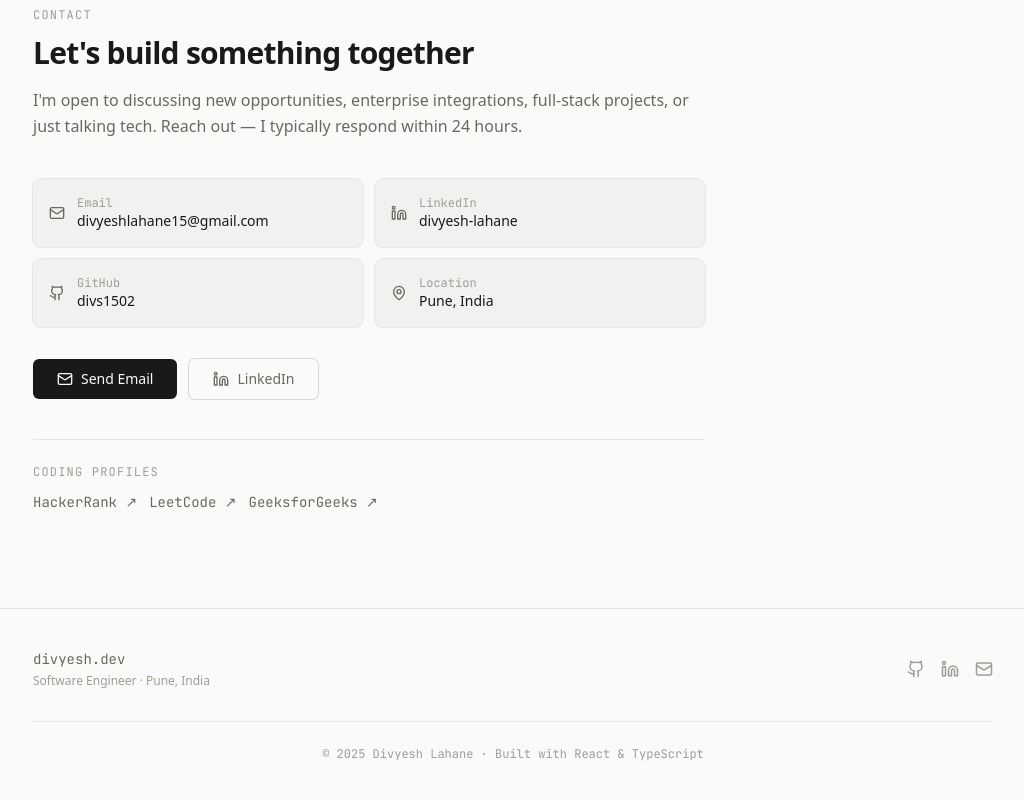
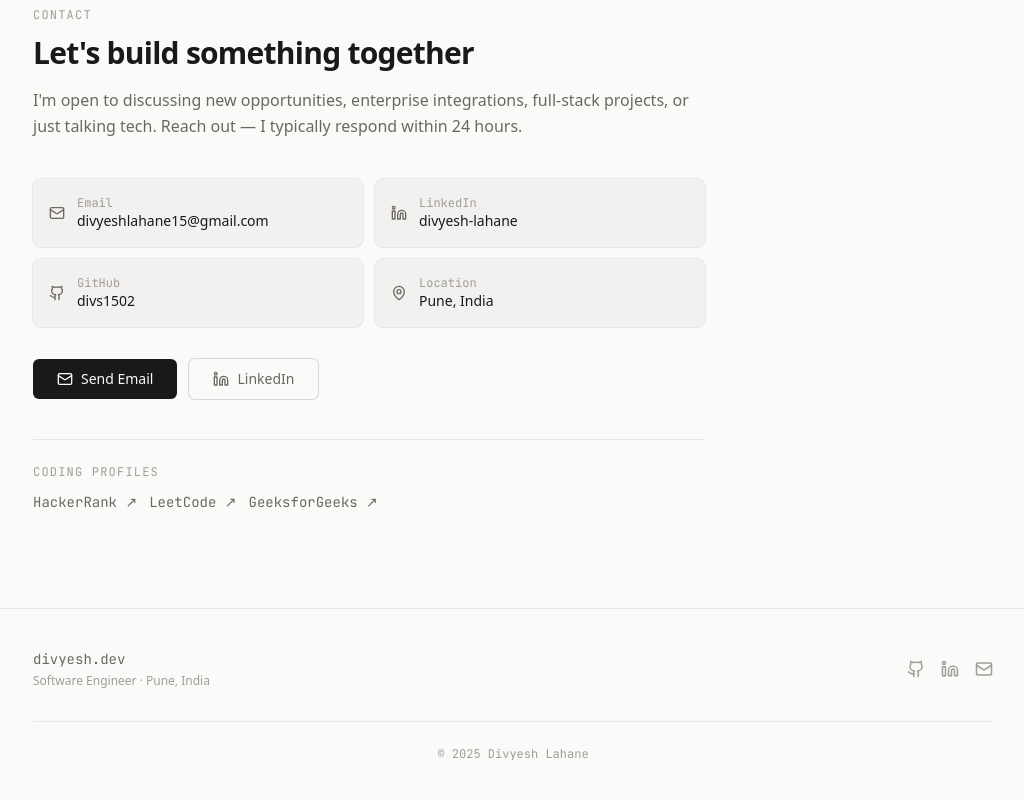
Before and after one commit to divs1502/Portfolio, a React (Vite) app in the folder dev-portfolio/: page / in a window 1280 px wide. Shown: the part 4850-5650 px from the top of the page, without its empty margins (127-1151 px from the left). Built offline with nearby package versions, Linux system fonts and the light colour scheme.

Commit message:
fix footer

```diff
--- a/dev-portfolio/src/components/Footer.tsx
+++ b/dev-portfolio/src/components/Footer.tsx
@@ -31,7 +31,7 @@ const Footer = () => {
           </div>
         </div>
         <div className="mt-8 pt-6 border-t border-line text-center">
-          <p className="text-xs text-ink-subtle font-mono">© 2025 Divyesh Lahane · Built with React & TypeScript</p>
+          <p className="text-xs text-ink-subtle font-mono">© 2025 Divyesh Lahane </p>
         </div>
       </div>
     </footer>
```
